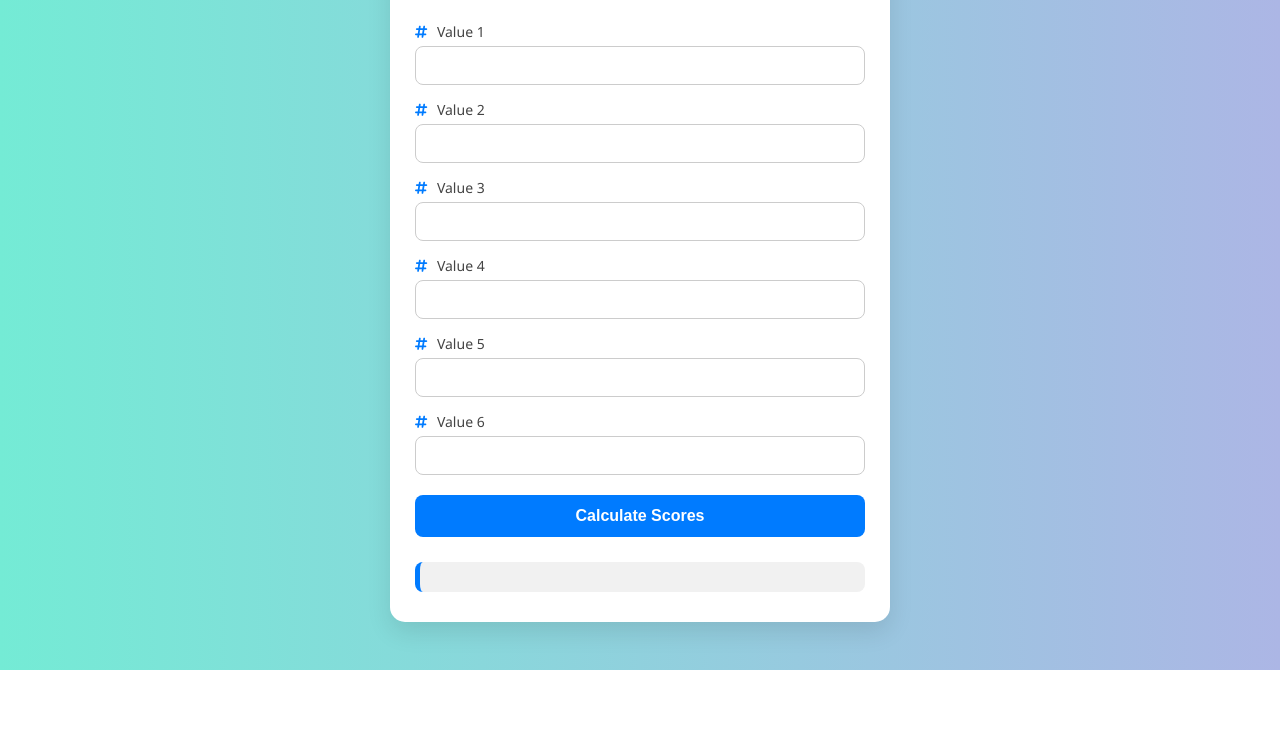
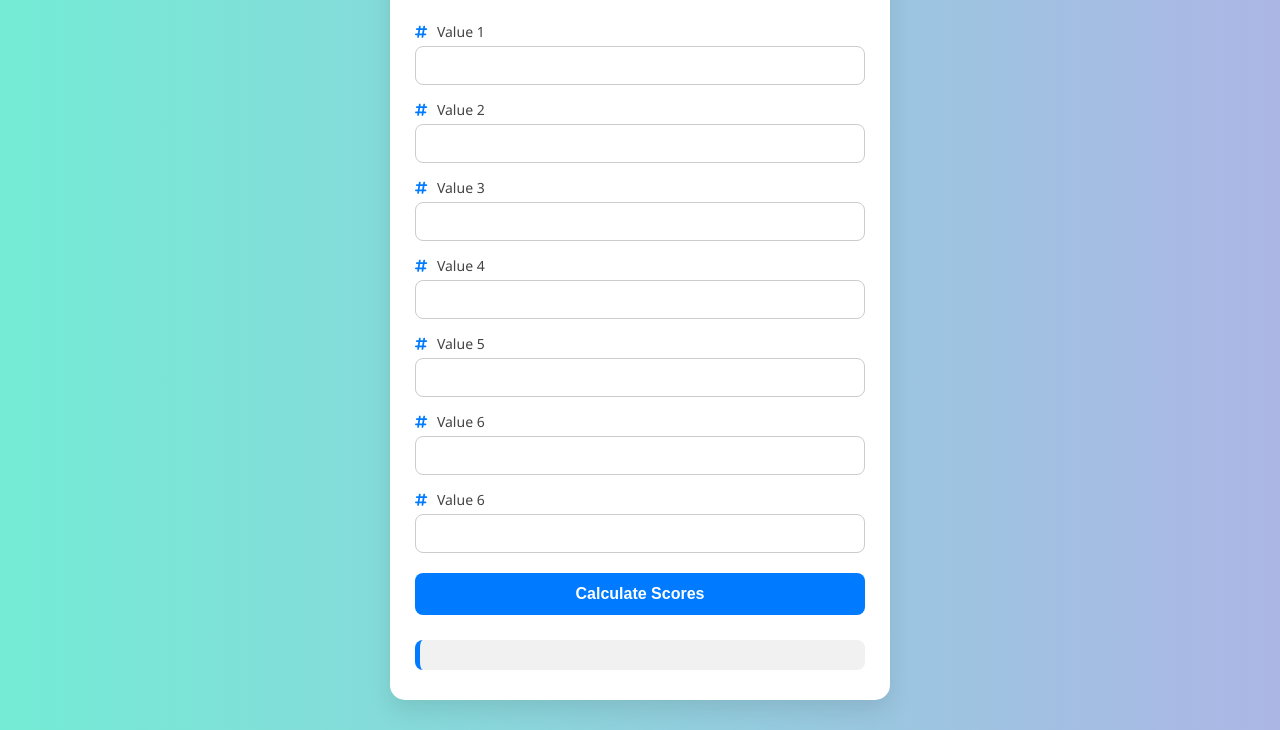
Before and after one commit to vasanthakula/sampleproj, a plain HTML site: page index.html in a window 1280 px wide. Shown: the part 130-860 px from the top of the page. Before the commit the page ends 800 px from the top, so only its background shows below. Drawn offline with Linux system fonts and the light colour scheme.

Commit message:
Update index.html

```diff
--- a/index.html
+++ b/index.html
@@ -39,6 +39,10 @@
           <label><i class="fas fa-hashtag"></i> Value 6</label>
           <input type="number" required />
         </div>
+        <div class="input-group">
+          <label><i class="fas fa-hashtag"></i> Value 6</label>
+          <input type="number" required />
+        </div>
       </div>
 
       <button type="submit" class="submit-btn">Calculate Scores</button>
```
